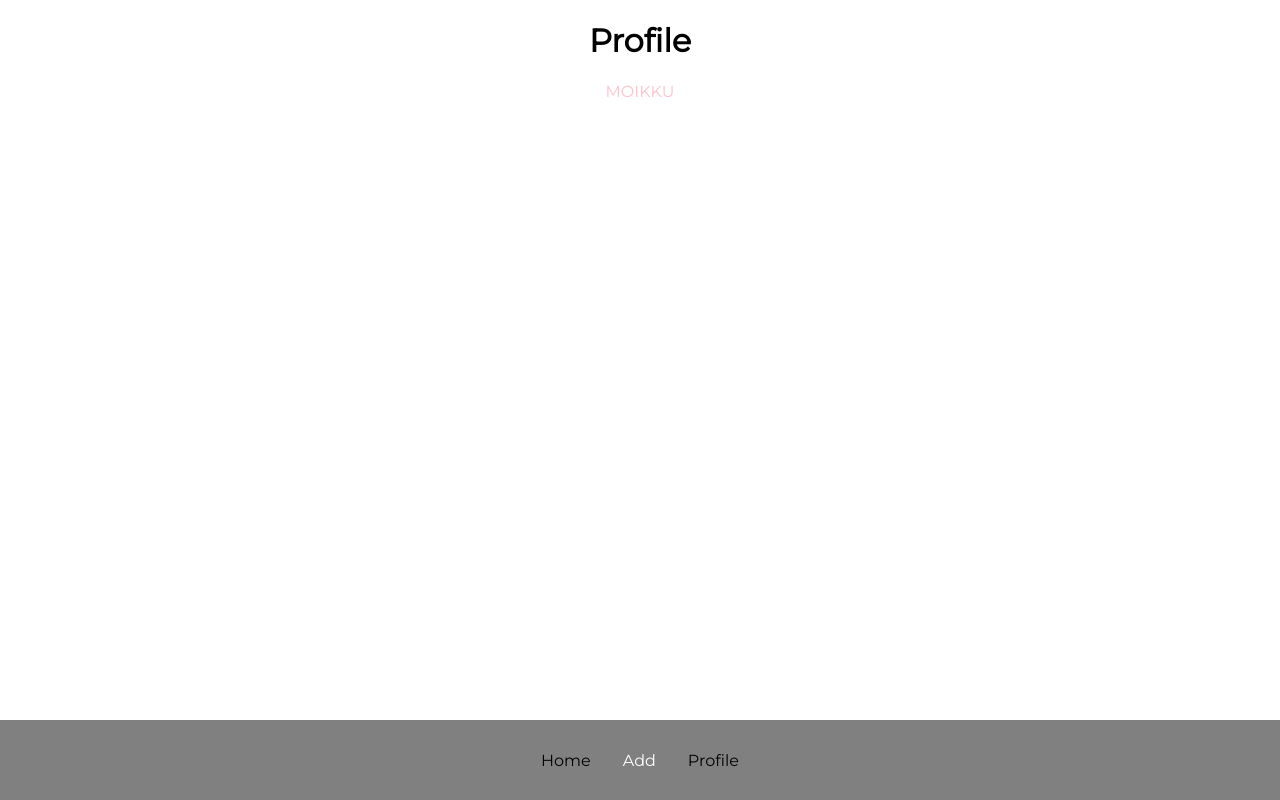
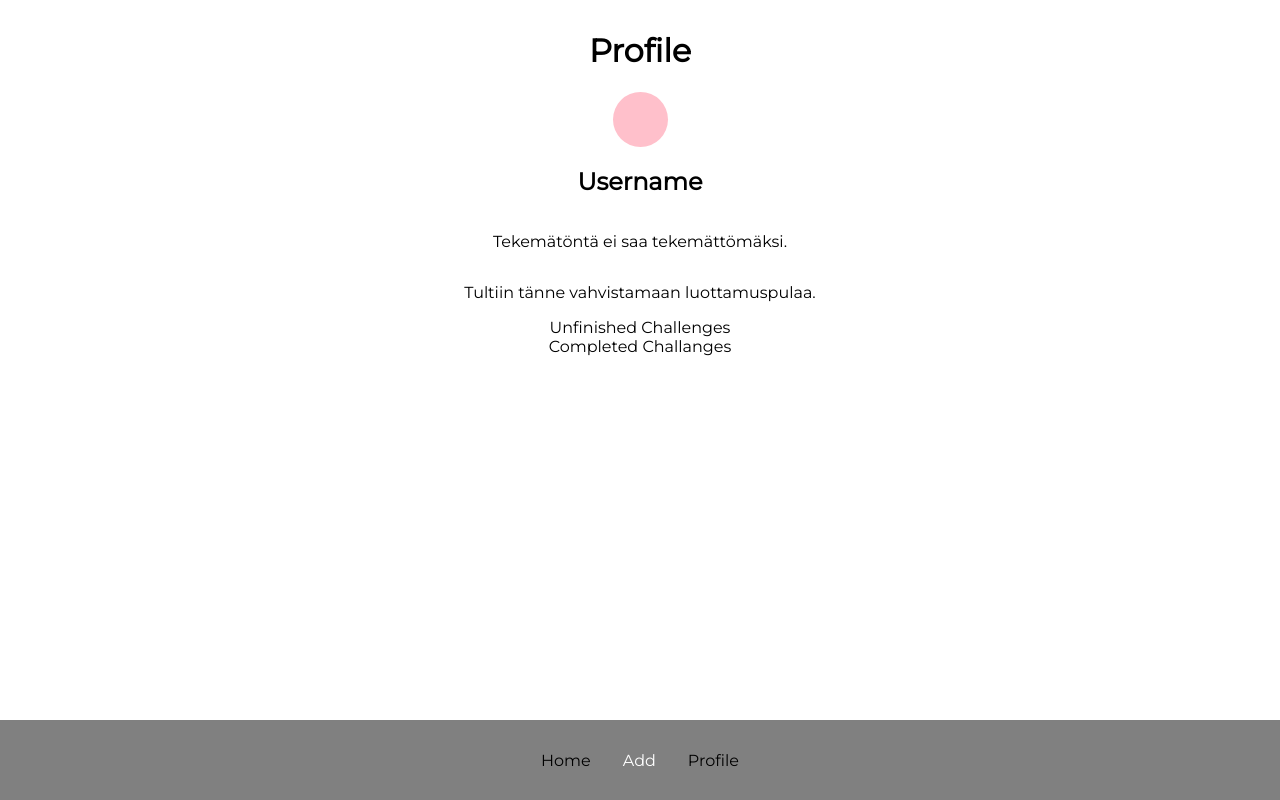
Before and after one commit to katariar/CREA, a React (Create React App) app: page /profile in a window 1280 px wide. Built offline with nearby package versions, Linux system fonts and the light colour scheme.

Commit message:
Daybutton added

```diff
--- a/src/components/CategoryButton/CategoryButton.js
+++ b/src/components/CategoryButton/CategoryButton.js
@@ -5,13 +5,13 @@ const CategoryButton = ({category}) => {
     const [showCategory, setShowCategory] = useState(false)
     console.log(showCategory)
 
-    const handeClick = () => {
+    const handleClick = () => {
         setShowCategory (!showCategory)
     }
 
     return (
         <>
-        <div onClick = {() => handeClick()}> {category}</div>
+        <div onClick = {() => handleClick()}> {category}</div>
         {showCategory && (<div   style={{
             display: 'flex',
             flexDirection: 'column',
--- /dev/null
+++ b/src/components/Challenges/ChallegesDone.js
@@ -0,0 +1,27 @@
+import React, {useState} from 'react';
+import {Link} from 'react-router-dom';
+
+
+const ChallegesDone = ({done}) => {
+    const [showDone, setShowDone] = useState(false)
+    console.log(showDone)
+
+    const handleClick = () => {
+        setShowDone (!showDone)
+    }
+
+    return (
+        <>
+        <div onClick ={() => handleClick()}>{done}</div>
+        {showDone && (<div style={{
+        display: 'flex',
+        flexDirection: 'column'
+        }}>{`Show ${done}`}
+        <Link to="/feed">Go to Project Feed</Link>
+
+        </div>)}
+        </>
+    )
+}
+
+export default ChallegesDone
--- /dev/null
+++ b/src/components/Challenges/ChallengesUnfinished.js
@@ -0,0 +1,26 @@
+import React, { useState }from 'react';
+import {Link} from 'react-router-dom';
+
+
+const ChallengesUnfinished = ({unfinished}) => {
+    const[showUnfinished, setShowUnfinished] = useState(false)
+    console.log(showUnfinished)
+
+    const handleClick = () => {
+        setShowUnfinished (!showUnfinished)
+    }
+    return (
+        <>
+        <div onClick = {() => handleClick()}> {unfinished}</div>
+        {showUnfinished && (<div style={{
+            display: 'flex',
+            flexDirection: 'column'
+        }}>
+            {`Show ${unfinished}`}
+            <Link to="/task"> Mene tehtävään</Link>
+        </div>)}
+    </>
+    )
+}
+
+export default ChallengesUnfinished
--- a/src/components/DayButton/DayButton.js
+++ b/src/components/DayButton/DayButton.js
@@ -4,13 +4,13 @@ const DayButton = ({day}) => {
     const [showDay, setShowDay] = useState(false)
     console.log(showDay)
 
-    const handeClick = () => {
+    const handleClick = () => {
         setShowDay (!showDay)
     }
 
     return (
         <>
-        <div onClick = {() => handeClick()}> {day}</div>
+        <div onClick = {() => handleClick()}> {day}</div>
         {showDay && (<div   style={{
             display: 'flex',
             flexDirection: 'column',
@@ -18,7 +18,7 @@ const DayButton = ({day}) => {
             alignItems: 'center'
 
 
-        }}>{`Show This ${day}`}
+        }}>{`A Very Good and Useful Tip!`}
        </div>)}
         </>
     )
--- a/src/components/GoButton/GoButton.js
+++ b/src/components/GoButton/GoButton.js
@@ -1,11 +1,12 @@
 import React, { useState } from 'react';
 import styled from 'styled-components';
 import { Link } from 'react-router-dom';
+import Day from '../DayButton/DayButton';
 
 const Tips = styled.div `
 background-color: lightgrey;
 border-radius: 10px;
-padding: 10px;
+padding: 20px;
 `
 const Upload = styled.div `
 background-color: grey;
@@ -18,23 +19,24 @@ const GoButton = ({go}) => {
     const [showGo, setShowGo] = useState(false)
     console.log(showGo)
 
-    const handeClick = () => {
+    const handleClick = () => {
         setShowGo (!showGo)
     }
 
 
     return (
         <>
-        <div onClick = {() => handeClick()}> {go}</div>
+        <div onClick = {() => handleClick()}> {go}</div>
         {showGo && (<div>{`Tips to help your creative process`} <Tips
         initial="hidden"
         animate={showGo ? 'visible' : 'hidden'}
         >
-        <p>Päivä1</p>
-        <p>Päivä2</p>
-        <p>Päivä3</p>
-        <p>Päivä4</p>
-        <p>Päivä5</p>
+
+        <Day day="Day One" />
+        <Day day="Day Two" />
+        <Day day="Day Three" />
+        <Day day="Day Four" />
+        <Day day="Day Five" />
 
 
         </Tips>
--- a/src/pages/profile.js
+++ b/src/pages/profile.js
@@ -1,8 +1,14 @@
 import React from 'react';
 import styled from 'styled-components';
+import Unfinished from '../components/Challenges/ChallengesUnfinished';
+import Done from '../components/Challenges/ChallegesDone';
 
-const Icon = styled.div `
-color: pink;
+const ProfilePic = styled.div `
+background-color: pink;
+border-radius: 50%;
+width: 55px;
+height: 55px;
+text-align: center;
 `
 
 const Profile = () => {
@@ -13,12 +19,21 @@ const Profile = () => {
             justifyContent: 'center',
             flexDirection: 'column',
             alignItems: 'center',
+            margin: '10px',
+            textAlign: 'center'
 
         }}
 
         >
             <h1>Profile</h1>
-            <Icon>MOIKKU</Icon>
+            <ProfilePic>
+            </ProfilePic>
+            <h2>Username</h2>
+            <p>Tekemätöntä ei saa tekemättömäksi.</p>
+            <p>Tultiin tänne vahvistamaan luottamuspulaa.</p>
+            <Unfinished unfinished="Unfinished Challenges" />
+            <Done done="Completed Challanges" />
+
         </div>
     )
 }
```
